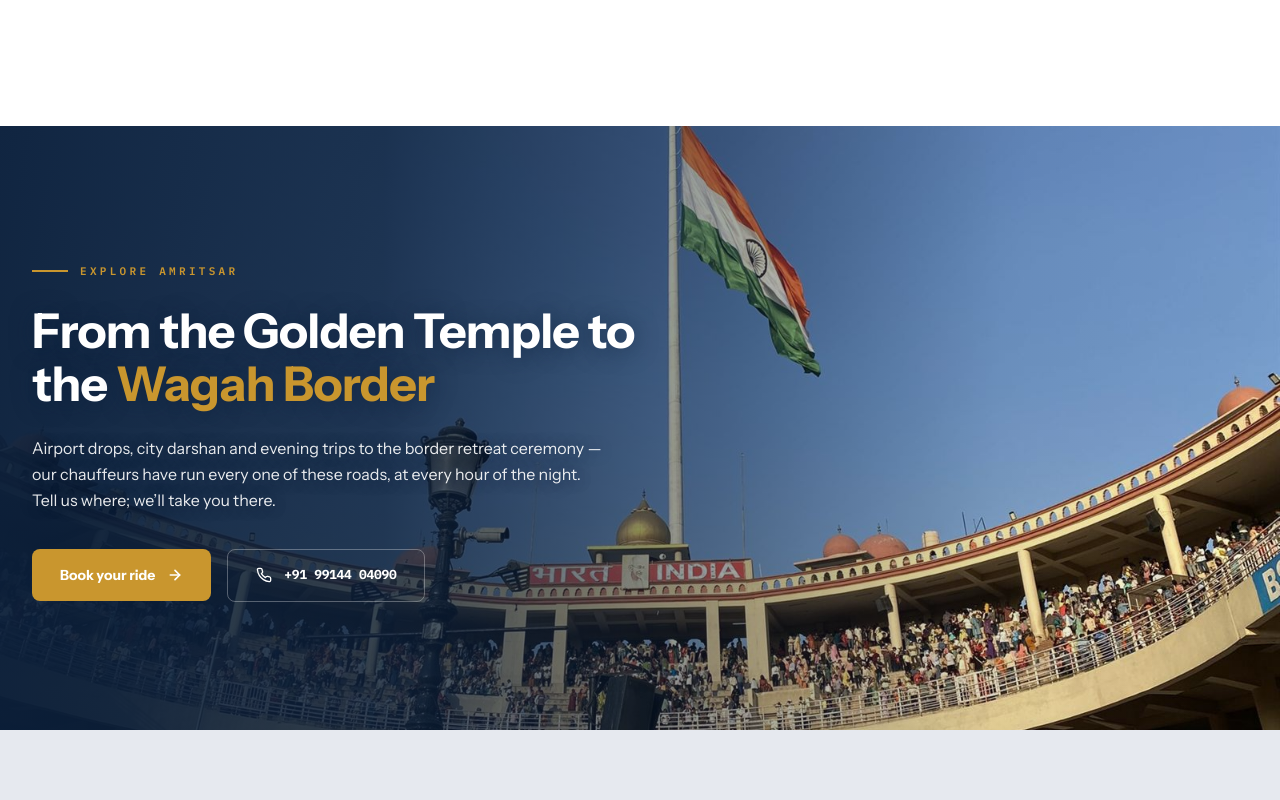
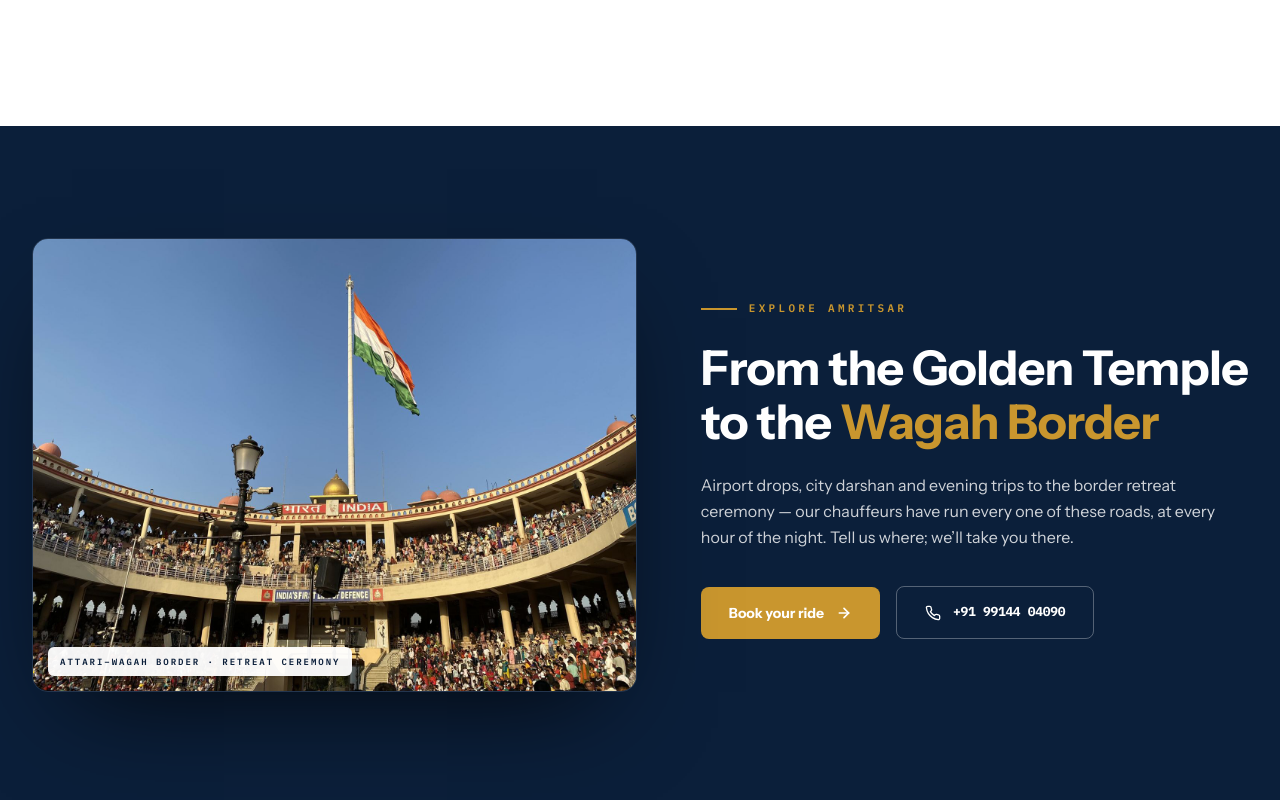
Before and after one commit to Prockoleck/arora-travels-demo, a React (Vite) app: page / in a window 1280 px wide. Shown: the part 7860-8660 px from the top of the page. Built offline with nearby package versions, Linux system fonts and the light colour scheme.

Commit message:
wagah section: match the hero - solid navy with a framed border photo and caption

```diff
--- a/src/components/DestinationBand.tsx
+++ b/src/components/DestinationBand.tsx
@@ -2,34 +2,28 @@ import { ArrowRight, Phone } from "lucide-react";
 import { telHref, useContent } from "../lib/content";
 import Reveal from "./Reveal";
 
-/* Full-bleed Wagah Border band — the evening border retreat ceremony is the
-   other Amritsar landmark every guest asks about. Navy overlay keeps the copy
-   legible at every width. Copy/photo are editable from the admin console. */
+/* Solid-navy Wagah Border feature — the framed photo of the Attari–Wagah
+   flag ceremony sits beside the copy, mirroring the hero's Golden Temple
+   print. Copy, photo and caption are editable from the admin console. */
 export default function DestinationBand({ goBook }: { goBook: () => void }) {
   const { band, business } = useContent();
+
   return (
     <section className="relative overflow-hidden bg-navy">
-      <img
-        src={band.img}
-        alt={band.imgAlt}
-        loading="lazy"
-        className="absolute inset-0 h-full w-full object-cover object-[center_35%]"
-      />
-      <div className="absolute inset-0 bg-[linear-gradient(90deg,rgba(11,31,58,0.95)_0%,rgba(11,31,58,0.88)_45%,rgba(11,31,58,0.6)_100%)] lg:bg-[linear-gradient(90deg,rgba(11,31,58,0.95)_0%,rgba(11,31,58,0.82)_30%,rgba(11,31,58,0.45)_52%,rgba(11,31,58,0.08)_78%,rgba(11,31,58,0)_100%)]" />
-
-      <div className="relative mx-auto max-w-7xl px-5 py-24 sm:px-8 lg:py-32">
-        <Reveal className="max-w-2xl">
+      <div className="mx-auto grid w-full max-w-7xl gap-12 px-5 py-20 sm:px-8 lg:grid-cols-[1.05fr_0.95fr] lg:items-center lg:gap-16 lg:py-28">
+        {/* ── Copy (right on desktop, first on mobile) ── */}
+        <Reveal className="lg:col-start-2 lg:row-start-1">
           <span className="inline-flex items-center gap-3 font-mono text-[11px] font-semibold uppercase tracking-[0.3em]">
             <span className="inline-block h-[2px] w-9 bg-gold" aria-hidden="true" />
             <span className="text-gold">{band.eyebrow}</span>
           </span>
 
-          <h2 className="mt-6 font-display text-3xl leading-[1.12] text-white [text-shadow:0_2px_22px_rgba(11,31,58,0.55)] sm:text-4xl xl:text-5xl">
+          <h2 className="mt-6 font-display text-3xl leading-[1.12] text-white sm:text-4xl xl:text-5xl">
             {band.pre}{" "}
             <span className="text-gold">{band.accent}</span>
           </h2>
 
-          <p className="mt-6 max-w-xl leading-relaxed text-white/90 [text-shadow:0_1px_14px_rgba(11,31,58,0.6)]">{band.text}</p>
+          <p className="mt-6 max-w-xl leading-relaxed text-white/80">{band.text}</p>
 
           <div className="mt-9 flex flex-wrap items-center gap-4">
             <button
@@ -52,6 +46,25 @@ export default function DestinationBand({ goBook }: { goBook: () => void }) {
             </a>
           </div>
         </Reveal>
+
+        {/* ── Framed print (left on desktop, after the copy on mobile) ── */}
+        <Reveal delay={0.1} className="mx-auto w-full max-w-xl lg:col-start-1 lg:row-start-1 lg:mx-0 lg:max-w-none">
+          <figure className="relative">
+            <div className="overflow-hidden rounded-2xl border border-white/10 shadow-[0_40px_100px_-40px_rgba(0,0,0,0.85)]">
+              <img
+                src={band.img}
+                alt={band.imgAlt}
+                loading="lazy"
+                className="aspect-[4/3] w-full object-cover object-[center_35%]"
+              />
+            </div>
+            {band.caption && (
+              <figcaption className="absolute bottom-4 left-4 rounded-md bg-white/95 px-3 py-2 font-mono text-[9px] font-semibold uppercase tracking-[0.22em] text-navy shadow-sm">
+                {band.caption}
+              </figcaption>
+            )}
+          </figure>
+        </Reveal>
       </div>
     </section>
   );
--- a/src/components/admin/MediaEditor.tsx
+++ b/src/components/admin/MediaEditor.tsx
@@ -112,9 +112,9 @@ export default function MediaEditor({ draft, update, media }: DraftProps & { med
       />
 
       <MediaCard
-        title="Hero background —"
+        title="Hero —"
         accent="Golden Temple"
-        desc="Full-screen opening image behind the headline."
+        desc="The framed Golden Temple print beside the opening headline."
         path={draft.hero.img}
         alt={draft.hero.imgAlt}
         caption={draft.hero.caption}
@@ -126,14 +126,16 @@ export default function MediaEditor({ draft, update, media }: DraftProps & { med
       />
 
       <MediaCard
-        title="Wagah band"
-        accent="background"
-        desc="The wide “Explore Amritsar” band between the hero and the fleet."
+        title="Wagah section —"
+        accent="border photo"
+        desc="The framed Wagah Border picture beside the “Explore Amritsar” copy."
         path={draft.band.img}
         alt={draft.band.imgAlt}
+        caption={draft.band.caption}
         media={media}
         onPath={(p) => setBand(() => ({ img: p }))}
         onAlt={(v) => setBand(() => ({ imgAlt: v }))}
+        onCaption={(v) => setBand(() => ({ caption: v }))}
         onFile={upload((p) => setBand(() => ({ img: p })))}
       />
 
--- a/src/lib/content.tsx
+++ b/src/lib/content.tsx
@@ -50,6 +50,7 @@ export type BandContent = {
   cta: string;
   img: string;
   imgAlt: string;
+  caption: string;
 };
 
 export type AboutContent = { img: string; imgAlt: string; caption: string };
@@ -105,6 +106,7 @@ export function defaultContent(): SiteContent {
       img: "/dest/wagah.jpg",
       imgAlt:
         "The India gate at the Attari-Wagah border with the tricolour flying over a packed stadium",
+      caption: "Attari–Wagah Border · retreat ceremony",
     },
     about: {
       img: IMAGES.heritage,
```
